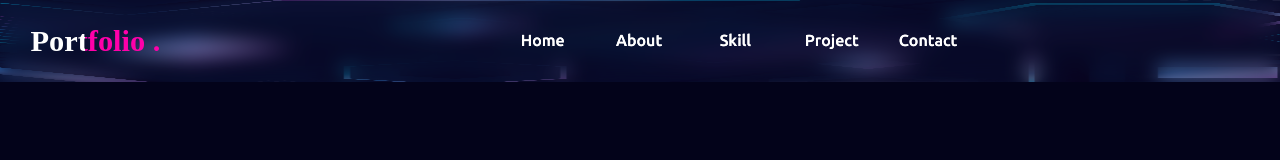
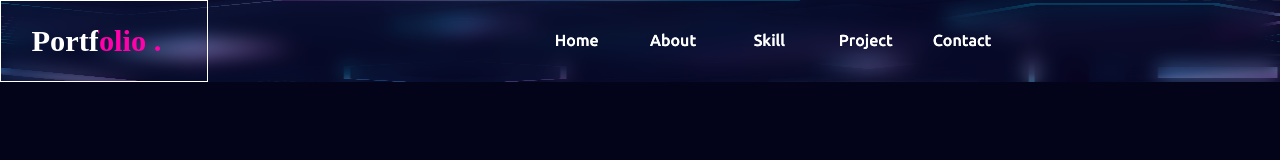
Before and after one commit to sesansu-bit/SESHANUSU-PORTFOLIO, a React (Vite) app: page / in a window 1280 px wide. Shown: the top 160 px of the page. Built offline with nearby package versions, Linux system fonts and the light colour scheme.

Commit message:
layout changed

```diff
--- a/src/navbar.module.css
+++ b/src/navbar.module.css
@@ -46,13 +46,13 @@ height: 82px;
     justify-content: center;
     padding-left: 1rem;
     transition: all 0.2s;
-
+border:1px solid white;
 }
 
 p {
     font-size: 1.9rem;
     margin-left: 0.9rem;
-    width: 9rem;
+    width: 11rem;
     font-weight: 700;
     z-index: 4;
     overflow: hidden;
@@ -285,4 +285,5 @@ transition: all 0.4s ease-in-out;
     font-size: 0.7rem;
 }
 
+
 }
```
